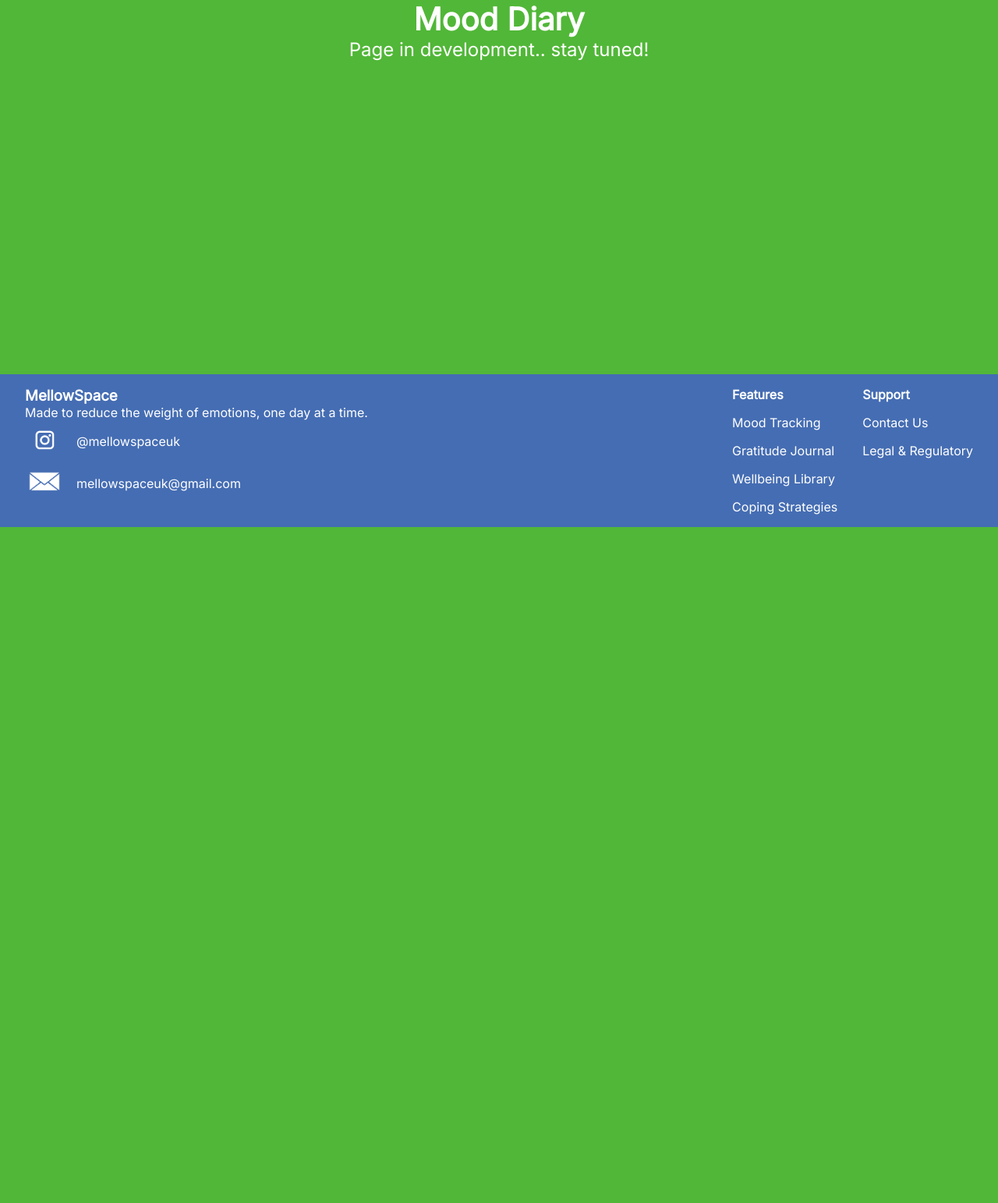
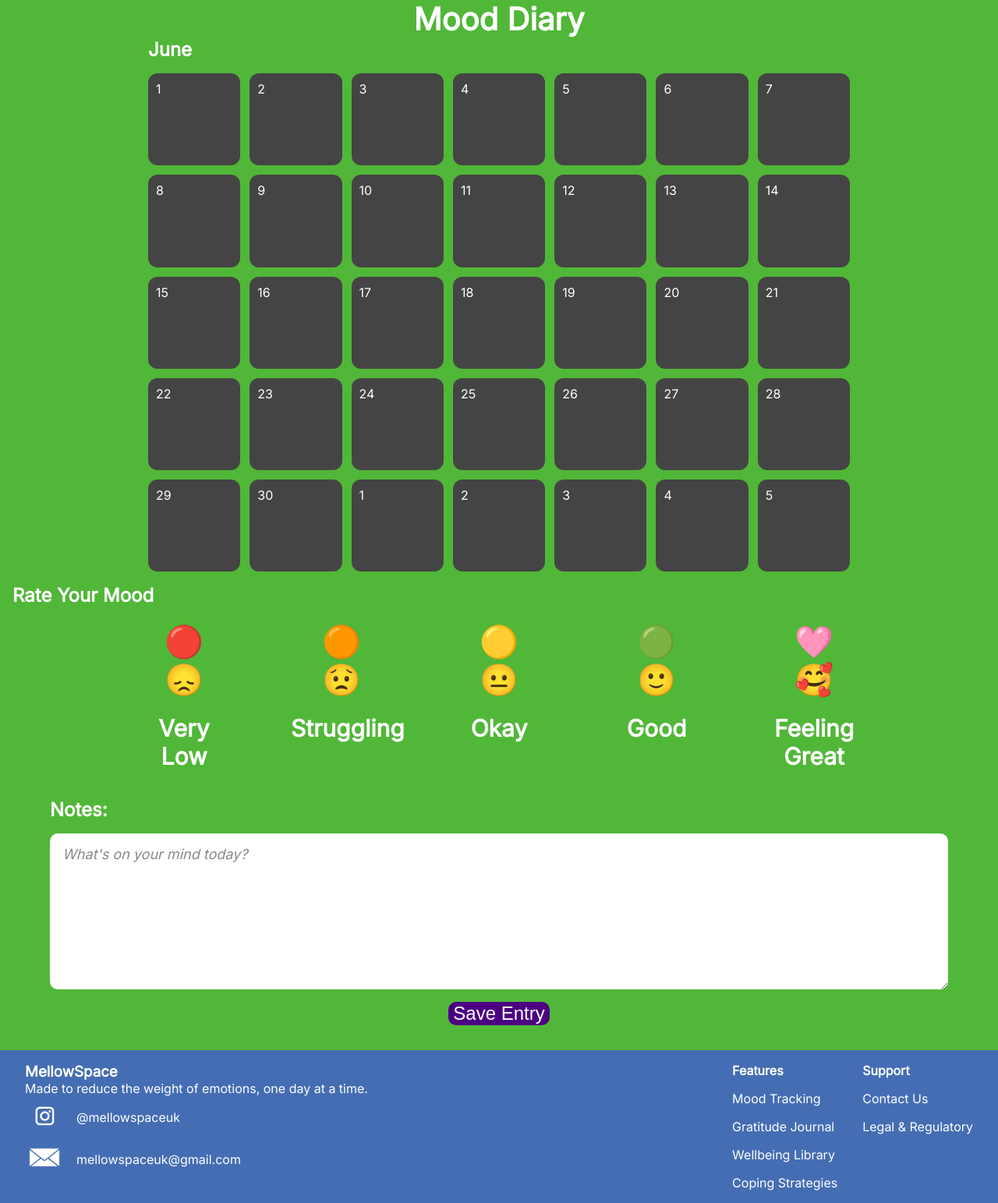
Before and after one commit to annawils441/mellowspace, a Flask app: page /mooddiary in a window 1280 px wide. Shown: the part 124-1667 px from the top of the page at 78% size. Before the commit the page ends 800 px from the top, so only its background shows below. Run offline with Flask 3, Linux system fonts and the light colour scheme; the visitor is signed in with stand-in values (Sample User, id 1); data that the repository does not hold is empty.

Commit message:
V3.1 - Added and styled the mood diary page

```diff
--- a/app/forms.py
+++ b/app/forms.py
@@ -2,7 +2,9 @@ from flask_wtf import FlaskForm
 from wtforms import (
     StringField,
     PasswordField,
-    SubmitField
+    SubmitField,
+    RadioField,
+    TextAreaField
 )
 from wtforms.validators import (
     DataRequired,
@@ -57,3 +59,22 @@ class LoginForm(FlaskForm):
         ]
     )
     submit = SubmitField("Login")
+
+class MoodDiaryForm(FlaskForm):
+    mood = RadioField(
+        "How are you feeling today?",
+        choices = [
+            (1, "😞 Very Low"),
+            (2, "😟 Struggling"),
+            (3, "😐 Okay"),
+            (4, "🙂 Good"),
+            (5, "🥰 Feeling Great")
+        ],
+        coerce=int,
+        validators=[DataRequired()]
+    )
+    notes = TextAreaField(
+        "Notes",
+        validators=[Length(max=1000)]
+    )
+    submit = SubmitField("Save Entry")
--- a/app/routes.py
+++ b/app/routes.py
@@ -8,9 +8,13 @@ from flask import (
 from app import db, bcrypt
 from .forms import (
     RegistrationForm,
-    LoginForm
+    LoginForm,
+    MoodDiaryForm
 )
-from .models import User
+from .models import (
+    User,
+    MoodEntry
+)
 from flask_login import (
     login_user,
     logout_user,
@@ -18,6 +22,8 @@ from flask_login import (
     current_user,
     LoginManager
 )
+import calendar
+from datetime import date
 
 main = Blueprint("main", __name__) # Creates a blueprint for the routes
 login_manager = LoginManager()
@@ -83,10 +89,39 @@ def wellbeinglibrary():
 def copingstrategies():
     return render_template("coping-strategies.html")
 
-@main.route("/mooddiary")
+@main.route("/mooddiary", methods=["GET", "POST"])
 @login_required
 def mooddiary():
-    return render_template("mood-diary.html")
+    form = MoodDiaryForm()
+    today = date.today()
+    if form.validate_on_submit():
+        existing_entry = MoodEntry.query.filter(MoodEntry.userID == current_user.userID, db.func.date(MoodEntry.created_at) == today).first()
+        if existing_entry:
+            flash("You have already submitted a mood entry today.", "warning")
+            return redirect(url_for("main.mooddiary"))
+        entry = MoodEntry(
+            userID = current_user.userID,
+            moodScore = form.mood.data,
+            notes = form.notes.data
+        )
+        db.session.add(entry)
+        db.session.commit()
+        flash("Mood entry saved!", "success")
+        return redirect(url_for('main.mooddiary'))
+    cal = calendar.Calendar(firstweekday=0)
+    month_days = cal.monthdatescalendar(
+        today.year,
+        today.month
+    )
+    entries = MoodEntry.query.filter_by(userID=current_user.userID).all()
+    moods = {}
+    for entry in entries:
+        entry_date = entry.created_at.date() if hasattr(entry.created_at, 'date') else entry.created_at
+        moods[entry_date] = {
+            "score": entry.moodScore,
+            "notes": entry.notes
+        }
+    return render_template("mood-diary.html", form=form, month_days=month_days, moods=moods, month=today.month)
 
 @main.route("/legal")
 def legal():
--- a/app/static/css/styles.css
+++ b/app/static/css/styles.css
@@ -367,7 +367,180 @@ header {
     text-align: center;
 }
 
-.coping-strategies-paragraph, .wellbeing-library-paragraph, .mood-diary-paragraph, .legal-paragraph, .privacy-paragraph {
+.coping-strategies-paragraph, .wellbeing-library-paragraph, .legal-paragraph, .privacy-paragraph {
     font-size: 24px;
     text-align: center;
 }
+
+.mood-container {
+    display: flex;
+    justify-content: center;
+    flex-direction: row;
+    gap: 2rem;
+}
+
+.mood-card {
+    width: 130px;
+    padding: 20px;
+    cursor: pointer;
+    text-align: center;
+    transition: 0.2s;
+}
+
+.mood-card p {
+    font-size: 40px;
+}
+
+.mood-card h2 {
+    font-size: 30px;
+    text-align: center;
+}
+
+.mood-card:hover {
+    transform: translateY(-5px);
+    background-color: rgba(12,12,12,0.7);
+}
+
+.mood-card input{
+    display: none;
+}
+
+.mood-diary-subtitle {
+    margin-left: 1rem;
+}
+
+.notes-container {
+    display: flex;
+    flex-direction: column;
+    gap: 1rem;
+    width: 90%;
+    margin: 1rem auto;
+}
+
+.notes-subtitle {
+    font-size: 24px;
+}
+
+.notes-input {
+    width: 100%;
+    min-height: 200px;
+    padding: 16px;
+    font-family: 'Inter', sans-serif;
+    font-size: 18px;
+    color: #333;
+    border: none;
+    border-radius: 10px;
+    resize: vertical;
+    box-sizing: border-box;
+}
+
+.notes-input::placeholder {
+    color: #888;
+    font-style: italic;
+}
+
+.notes-input:focus {
+    outline: 3px solid #456db3;
+}
+
+.mood-submit-btn-container {
+    text-align: center;
+}
+
+#mood-submit-btn {
+    background-color: #8b45b3;
+    border-radius: 10px;
+    color: white;
+    font-size: 24px;
+    border: none;
+    cursor: pointer;
+}
+
+#mood-submit-btn:hover:not(:disabled) {
+    background-color: #8b008b;
+}
+
+#mood-submit-btn:active:not(:disabled) {
+    background-color: #663399;
+}
+
+#mood-submit-btn:disabled {
+    cursor: not-allowed;
+    background-color: #4b0082;
+}
+
+.mood-card.selected {
+    border: 3px solid white;
+    transform: translateY(-4px);
+    box-shadow: 0 0 15px rgba(255,255,255,0.4);
+}
+
+.calendar {
+    padding-top: 1rem;
+    padding-bottom: 1rem;
+    display: grid;
+    grid-template-columns: repeat(7,1fr);
+    gap: 12px;
+    width: 900px;
+    margin: auto;
+}
+
+.day {
+    aspect-ratio: 1;
+    border-radius: 12px;
+    padding: 10px;
+    color: white;
+    background: #444;
+    transition: .2s;
+}
+
+.day:hover {
+    transform: scale(1.05);
+    cursor: pointer;
+}
+
+.mood-1 {
+    background: #ee5d6c;
+}
+
+.mood-2 {
+    background: #fb9062;
+}
+
+.mood-3 {
+    background: #c69500;
+}
+
+.mood-4 {
+    background: #51b738;
+}
+
+.mood-5 {
+    background: #ce4993;
+}
+
+.mood-popup {
+    display: none;
+    margin: 2rem auto;
+    width: 400px;
+    background: #8b45b3;
+    border-radius: 10px;
+    padding: 20px;
+    color: white;
+    text-align: center;
+}
+
+.close-btn {
+    float: right;
+}
+
+.day-emoji {
+    text-align: center;
+    font-size: 36px;
+}
+
+.month-title {
+    width: 900px;
+    margin: auto;
+    text-align: left;
+}
--- a/app/static/js/scripts.js
+++ b/app/static/js/scripts.js
@@ -1,3 +1,7 @@
+window.onload = function () {
+    selectMood()
+}
+
 function validateCheckboxes() {
     const termsChecked = document.getElementById('terms').checked;
     const privacyChecked = document.getElementById('privacy').checked;
@@ -17,3 +21,39 @@ function togglePassword(fieldId, button) {
         button.textContent = "👁️";
     }
 }
+
+function selectMood() {
+    const cards = document.querySelectorAll(".mood-card");
+    cards.forEach(card => {
+        card.classList.remove("selected");
+    });
+    const selected = document.querySelector('input[name="mood"]:checked');
+    if (selected) {
+        selected.closest(".mood-card").classList.add("selected");
+        document.getElementById("mood-submit-btn").disabled = false;
+    } else {
+        document.getElementById("mood-submit-btn").disabled = true;
+    }
+}
+
+function showMood(dayElement) {
+    const date = dayElement.dataset.date;
+    const score = Number(dayElement.dataset.score);
+    const notes = dayElement.dataset.notes;
+    document.getElementById("mood-popup").style.display = "block";
+    document.getElementById("popup-date").textContent = date;
+    const moods = {
+        1: "😞 Very Low",
+        2: "😟 Struggling",
+        3: "😐 Okay",
+        4: "🙂 Good",
+        5: "🥰 Feeling Great"
+    };
+    document.getElementById("popup-mood").textContent = moods[score];
+    document.getElementById("popup-notes").textContent =
+        notes || "No notes were written.";
+}
+
+function closePopup() {
+    document.getElementById("mood-popup").style.display = "none";
+}
--- a/app/templates/mood-diary.html
+++ b/app/templates/mood-diary.html
@@ -2,5 +2,97 @@
 
 {% block content %}
 <h1 id="mood-diary-title">Mood Diary</h1>
- <p class="mood-diary-paragraph">Page in development.. stay tuned!</p>
+{% if month == 1 %}
+    <h2 class="month-title">January</h2>
+{% elif month == 2 %}
+    <h2 class="month-title">February</h2>
+{% elif month == 3 %}
+    <h2 class="month-title">March</h2>
+{% elif month == 4 %}
+    <h2 class="month-title">April</h2>
+{% elif month == 5 %}
+    <h2 class="month-title">May</h2>
+{% elif month == 6 %}
+    <h2 class="month-title">June</h2>
+{% elif month == 7 %}
+    <h2 class="month-title">July</h2>
+{% elif month == 8 %}
+    <h2 class="month-title">August</h2>
+{% elif month == 9 %}
+    <h2 class="month-title">September</h2>
+{% elif month == 10 %}
+    <h2 class="month-title">October</h2>
+{% elif month == 11 %}
+    <h2 class="month-title">November</h2>
+{% elif month == 12 %}
+    <h2 class="month-title">December</h2>
+{% endif %}
+<div class="calendar">
+    {% for week in month_days %}
+        {% for day in week %}
+            {% set mood = moods.get(day) %}
+            <div class="day {% if mood %}mood-{{ mood.score }}{% endif %}"
+            {% if mood %}
+                data-date="{{ day.strftime('%d %B %Y') }}"
+                data-score="{{ mood.score }}"
+                data-notes="{{ mood.notes or '' }}"
+                onclick="showMood(this)"
+            {% endif %}>
+                <div class="day-number">
+                    {{ day.day }}
+                </div>
+                {% if mood %}
+                    <div class="day-emoji">
+                        {% if mood.score == 1 %}
+                        😞
+                        {% elif mood.score == 2 %}
+                        😟
+                        {% elif mood.score == 3 %}
+                        😐
+                        {% elif mood.score == 4 %}
+                        🙂
+                        {% elif mood.score == 5 %}
+                        🥰
+                        {% endif %}
+                    </div>
+                {% endif %}
+            </div>
+        {% endfor %}
+    {% endfor %}
+</div>
+<div id="mood-popup" class="mood-popup">
+    <button type="button" class="close-btn" onclick="closePopup()">X</button>
+    <h2 id="popup-date"></h2>
+    <h3 id="popup-mood"></h3>
+    <p id="popup-notes"></p>
+</div>
+ <form method="POST">
+    {{ form.hidden_tag() }}
+    <h2 class="mood-diary-subtitle">Rate Your Mood</h2>
+    <div class="mood-container">
+        {% for option in form.mood %}
+        <label class="mood-card">
+            {{ option(onchange="selectMood()") }}
+            {% if option._value() == "1" %}
+                <p>🔴<br>😞</p><br><h2>Very Low</h2>
+            {% elif option._value() == "2" %}
+                <p>🟠<br>😟</p><br><h2>Struggling</h2>
+            {% elif option._value() == "3" %}
+                <p>🟡<br>😐</p><br><h2>Okay</h2>
+            {% elif option._value() == "4" %}
+                <p>🟢<br>🙂</p><br><h2>Good</h2>
+            {% elif option._value() == "5" %}
+                <p>🩷<br>🥰</p><br><h2>Feeling Great</h2>
+            {% endif %}
+        </label>
+        {% endfor %}
+    </div>
+    <div class="notes-container">
+        <h2 class="notes-subtitle">Notes:</h2>
+        {{ form.notes(class="notes-input", rows="6", placeholder="What's on your mind today?") }}
+    </div>
+    <div class="mood-submit-btn-container">
+        {{ form.submit(id="mood-submit-btn", disabled=True) }}
+    </div>
+</form>
 {% endblock %}
```
